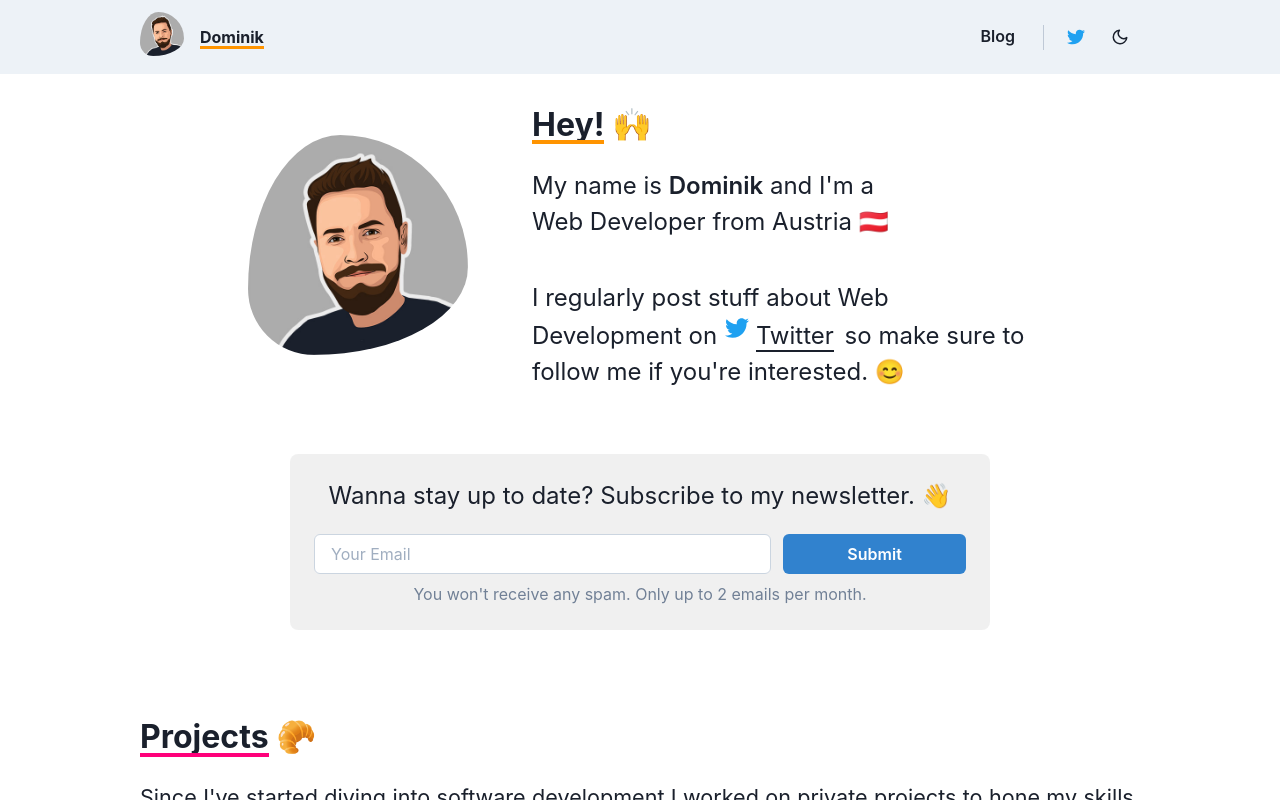
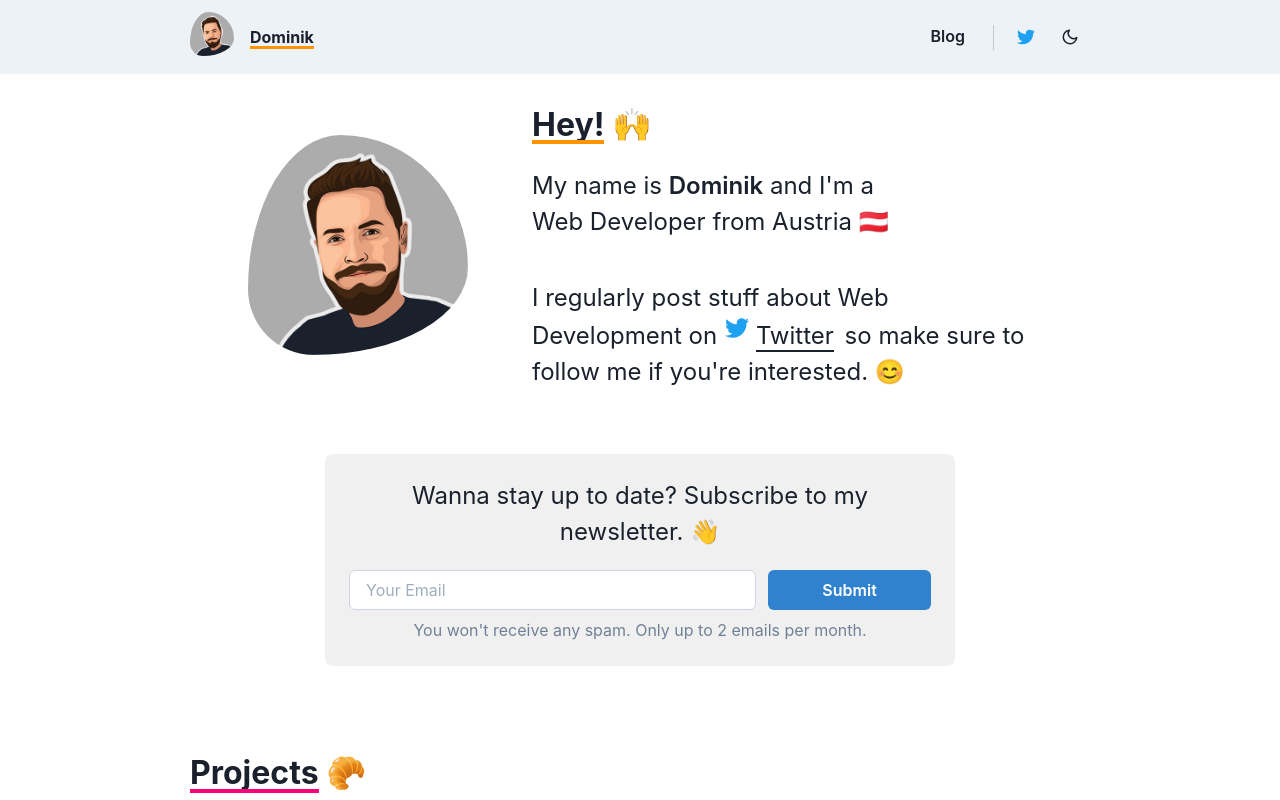
Before and after one commit to dsumer/portfolio-old, a Next.js app: page / in a window 1280 px wide. Built offline with nearby package versions, Linux system fonts and the light colour scheme.

Commit message:
adjusted maxWidth

```diff
--- a/src/components/layout.tsx
+++ b/src/components/layout.tsx
@@ -8,7 +8,7 @@ import { websiteUrl } from '../utils/consts';
 const Wrapper = chakra(Flex, {
   baseStyle: {
     w: ['90%', '85%', '80%'],
-    maxW: 1000,
+    maxW: 900,
     mx: 'auto',
   },
 });
```
